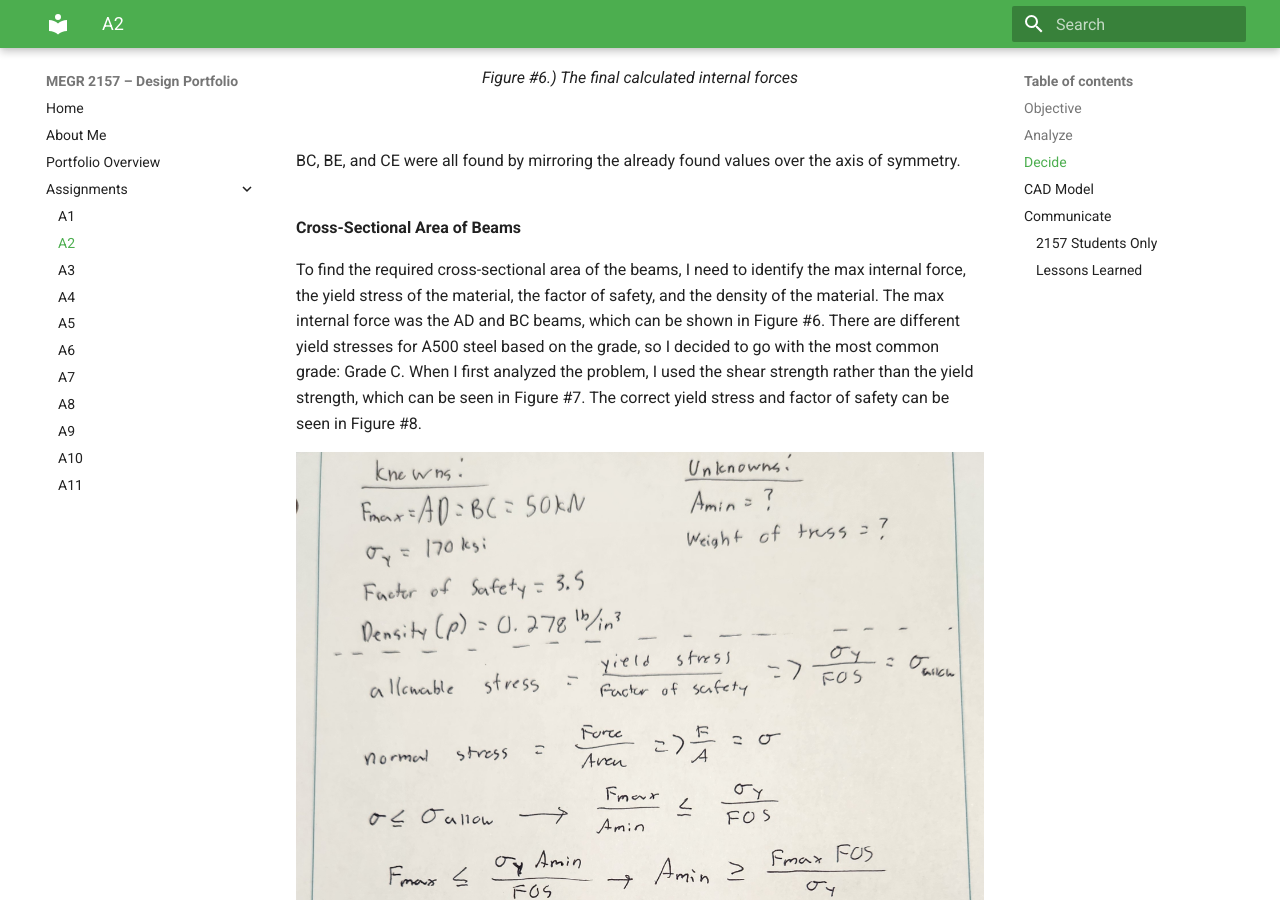
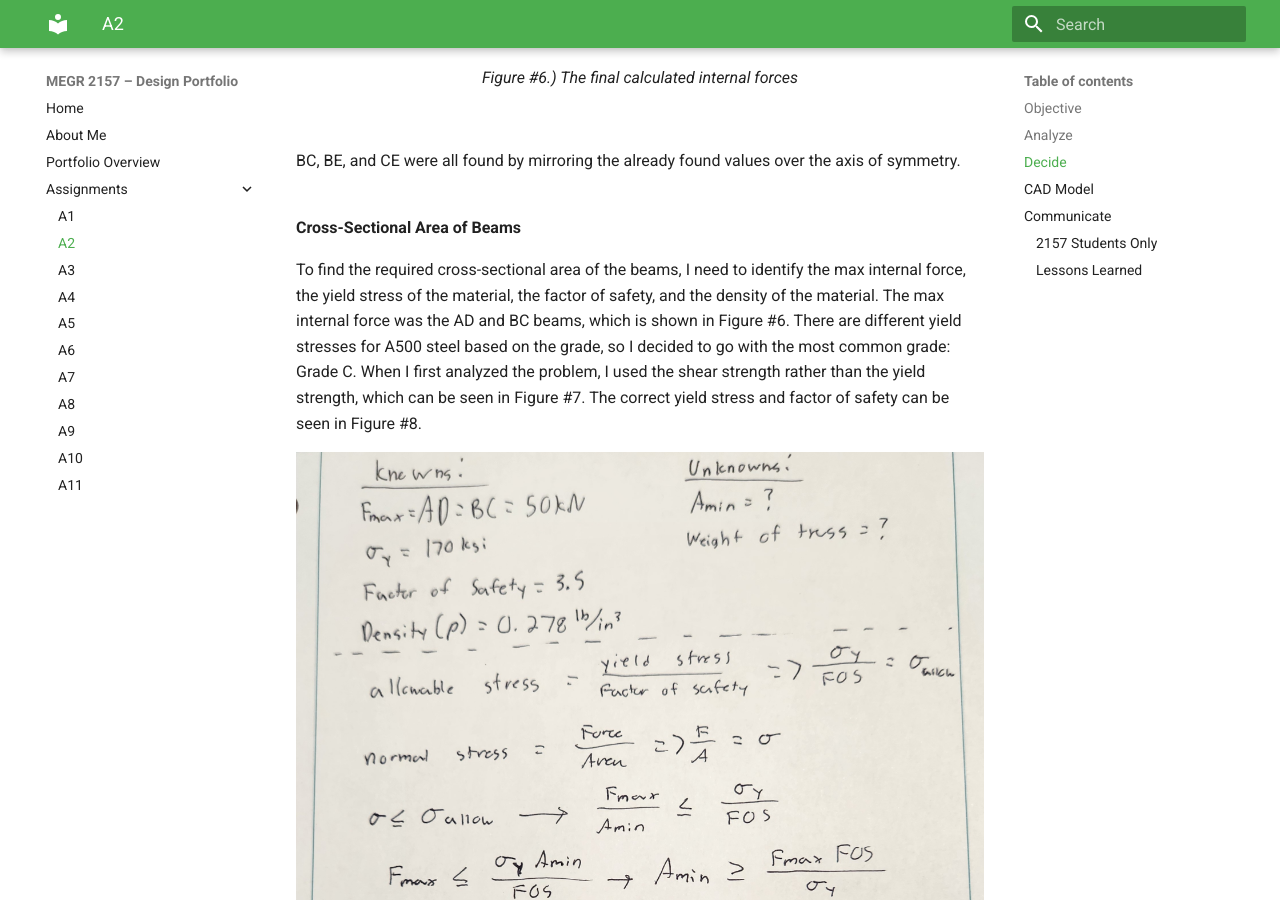
Before and after one commit to AndyChwalik/megr2157-portfolio, an MkDocs documentation site: the page built from docs/assignments/A02/index.md, in a window 1280 px wide and 900 px high, scrolled down 5171 px. Built offline with MkDocs 1.6.1 and Material for MkDocs 9.7.7, drawn with Linux system fonts in a browser that asks for light colours.

Commit message:
Update index.md

```diff
--- a/docs/assignments/A02/index.md
+++ b/docs/assignments/A02/index.md
@@ -71,7 +71,7 @@ BC, BE, and CE were all found by mirroring the already found values over the axi
 
 **Cross-Sectional Area of Beams**
 
-To find the required cross-sectional area of the beams, I need to identify the max internal force, the yield stress of the material, the factor of safety, and the density of the material. The max internal force was the AD and BC beams, which can be shown in Figure #6. There are different yield stresses for A500 steel based on the grade, so I decided to go with the most common grade: Grade C. When I first analyzed the problem, I used the shear strength rather than the yield strength, which can be seen in Figure #7. The correct yield stress and factor of safety can be seen in Figure #8. <br>
+To find the required cross-sectional area of the beams, I need to identify the max internal force, the yield stress of the material, the factor of safety, and the density of the material. The max internal force was the AD and BC beams, which is shown in Figure #6. There are different yield stresses for A500 steel based on the grade, so I decided to go with the most common grade: Grade C. When I first analyzed the problem, I used the shear strength rather than the yield strength, which can be seen in Figure #7. The correct yield stress and factor of safety can be seen in Figure #8. <br>
 
 <div align="center">
   <img src="incorrect_area.jpg">
```
